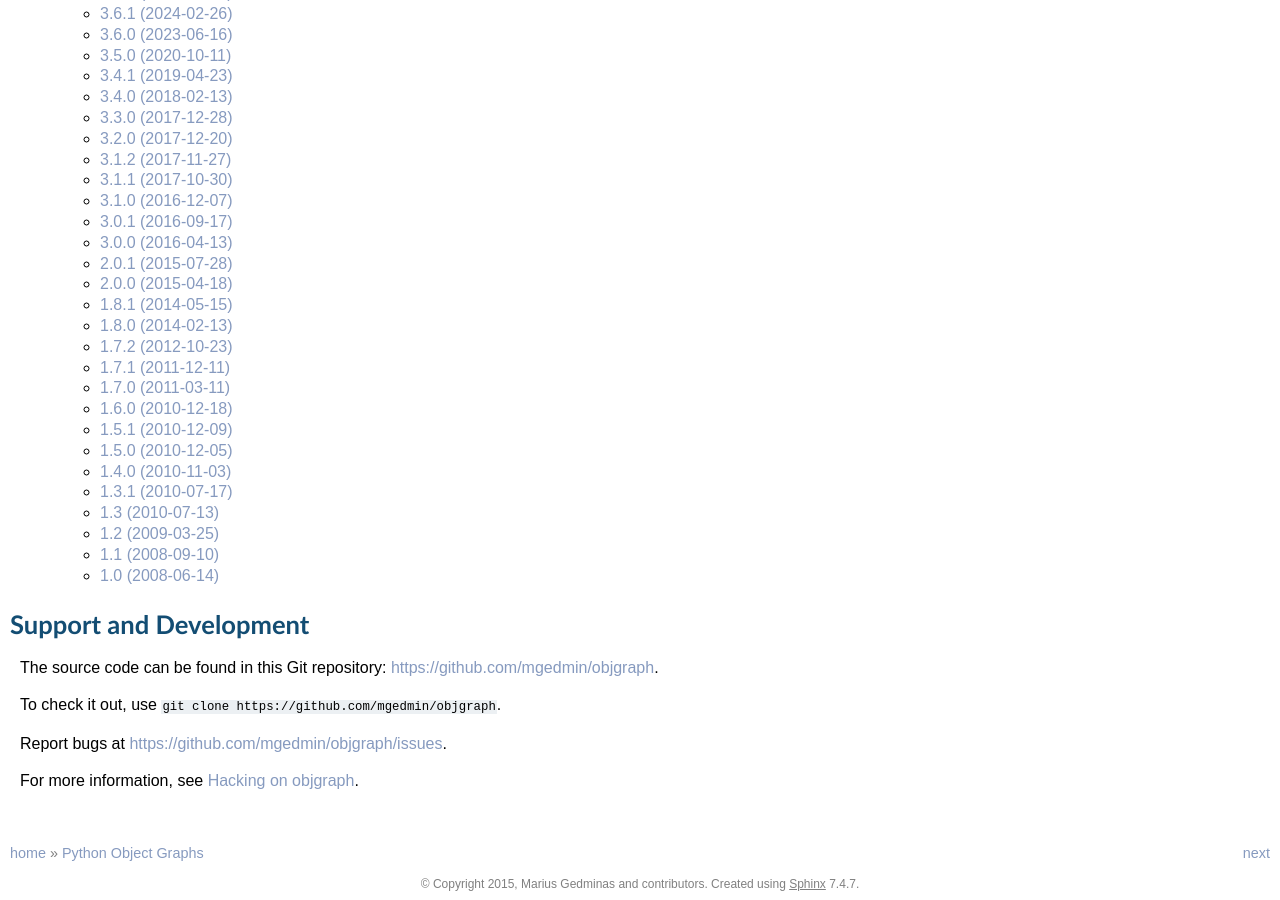
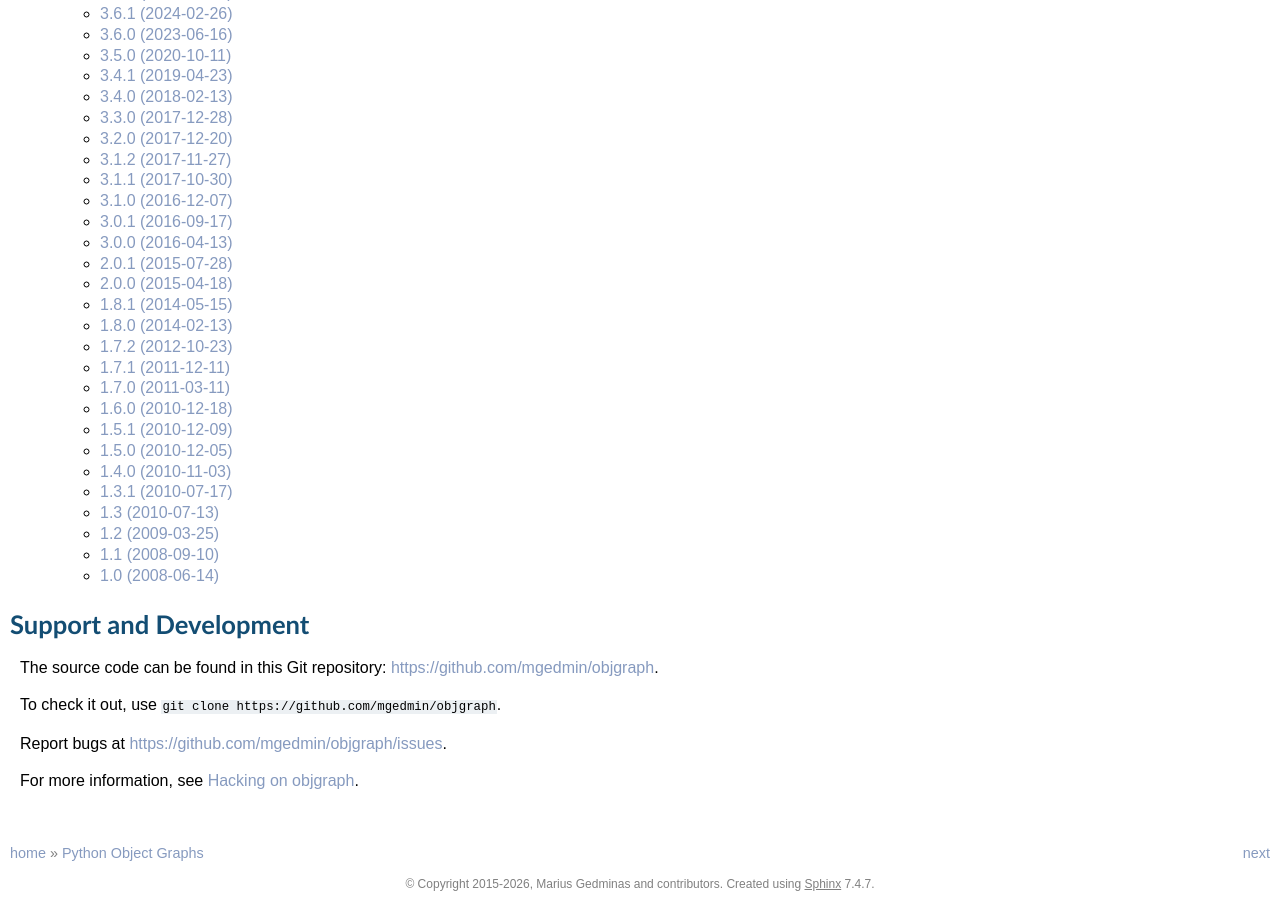
Before and after one commit to mgedmin/objgraph, a Sphinx documentation site: the page built from docs/index.txt, in a window 1280 px wide and 900 px high, scrolled down 4805 px. Built offline with Sphinx 7.4.7, drawn with Linux system fonts in a browser that asks for light colours.

```diff
--- a/docs/conf.py
+++ b/docs/conf.py
@@ -63,7 +63,7 @@ intersphinx_mapping = {
 templates_path = ['_templates']
 
 # The suffix of source filenames.
-source_suffix = '.txt'
+source_suffix = {'.txt': 'restructuredtext'}
 
 # The encoding of source files.
 #source_encoding = 'utf-8'
@@ -73,7 +73,7 @@ master_doc = 'index'
 
 # General information about the project.
 project = u'objgraph'
-copyright = u'2015, Marius Gedminas and contributors'
+copyright = u'2015-2026, Marius Gedminas and contributors'
 
 # The version info for the project you're documenting, acts as replacement for
 # |version| and |release|, also used in various other places throughout the
```
